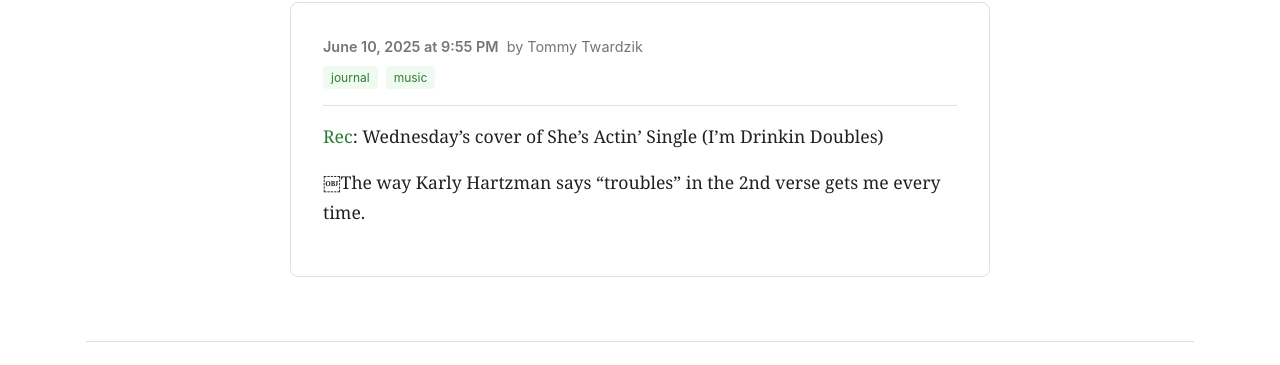
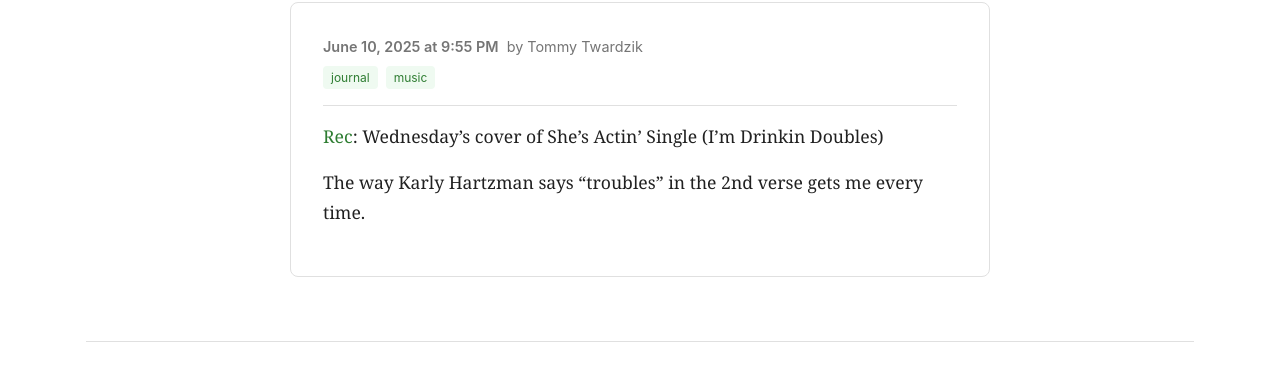
Before and after one commit to ttwardz/bum-notes-blog, a Jekyll site: the page built from _posts/2025-06-10-journal.md, in a window 1280 px wide. Shown: the part 173-538 px from the top of the page. Built offline with Jekyll 4.4.1, drawn with Linux system fonts in a browser that asks for light colours.

Commit message:
fix typo

```diff
--- a/_posts/2025-06-10-journal.md
+++ b/_posts/2025-06-10-journal.md
@@ -7,4 +7,4 @@ tags: [journal, music]
 
 [Rec](https://www.pi.fyi/rec/cmbre4v3q04xlt5400beiwk57): Wednesday’s cover of She’s Actin’ Single (I’m Drinkin Doubles)
 
-￼The way Karly Hartzman says “troubles” in the 2nd verse gets me every time.
+The way Karly Hartzman says “troubles” in the 2nd verse gets me every time.
```
